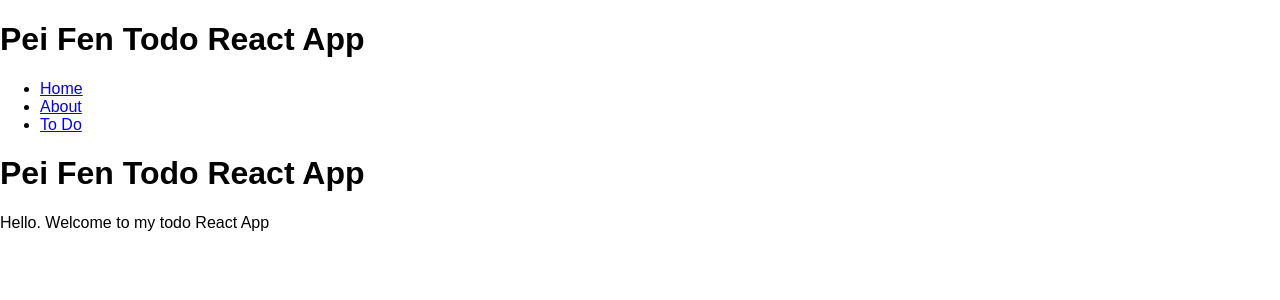
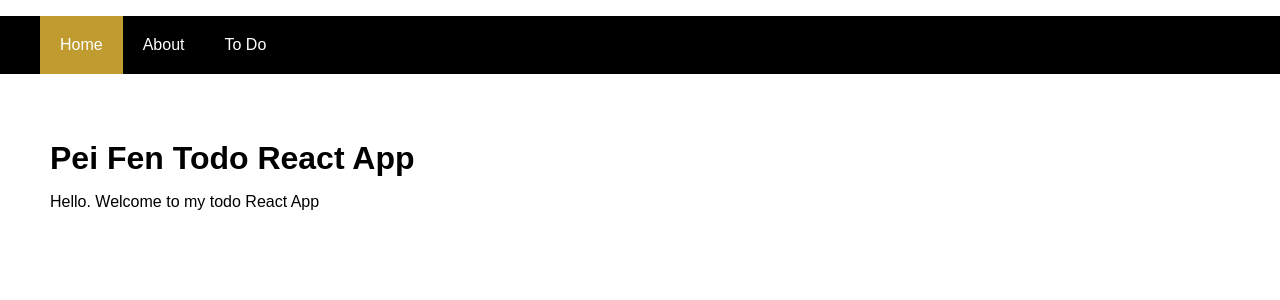
Before and after one commit to wupeifen/peifen-todo, a React (Create React App) app: page / in a window 1280 px wide. Shown: the top 300 px of the page. Built offline with nearby package versions, Linux system fonts and the light colour scheme.

Commit message:
adding styling

```diff
--- a/src/Main.js
+++ b/src/Main.js
@@ -15,9 +15,8 @@ class Main extends Component {
         return (
             <HashRouter>
             <div>
-            <h1>Pei Fen Todo React App</h1>
             <ul className="header">
-                <li><NavLink to ="/">Home</NavLink></li>
+                <li><NavLink exact to ="/">Home</NavLink></li>
                 <li><NavLink to ="/aboutus">About</NavLink></li>
                 <li><NavLink to="/todo">To Do</NavLink></li>
             </ul>
--- a/src/index.css
+++ b/src/index.css
@@ -2,4 +2,37 @@ body {
   margin: 0;
   padding: 0;
   font-family: sans-serif;
+  background-color: #ffffff;
 }
+
+ul.header li {
+  display: inline;
+  list-style-type: none;
+  margin: 0;
+}
+
+ul.header {
+  background-color: black;
+}
+
+ul.header li a {
+  color: #ffffff;
+  font-weight: normal;
+  text-decoration: none;
+  display: inline-block;
+  padding: 20px;
+}
+
+.active {
+  background-color:#bf9b30;
+}
+
+.content {
+  background: #ffffff;
+  padding: 50px;
+}
+
+.content h1 {
+  padding: 0;
+  margin: 0;
+}
--- a/src/index.js
+++ b/src/index.js
@@ -2,6 +2,7 @@ import React from 'react';
 import ReactDOM from 'react-dom';
 import './index.css';
 import Main from './Main';
+import "./index.css";
 //import App from './App';
 //import registerServiceWorker from './registerServiceWorker';
 
```
